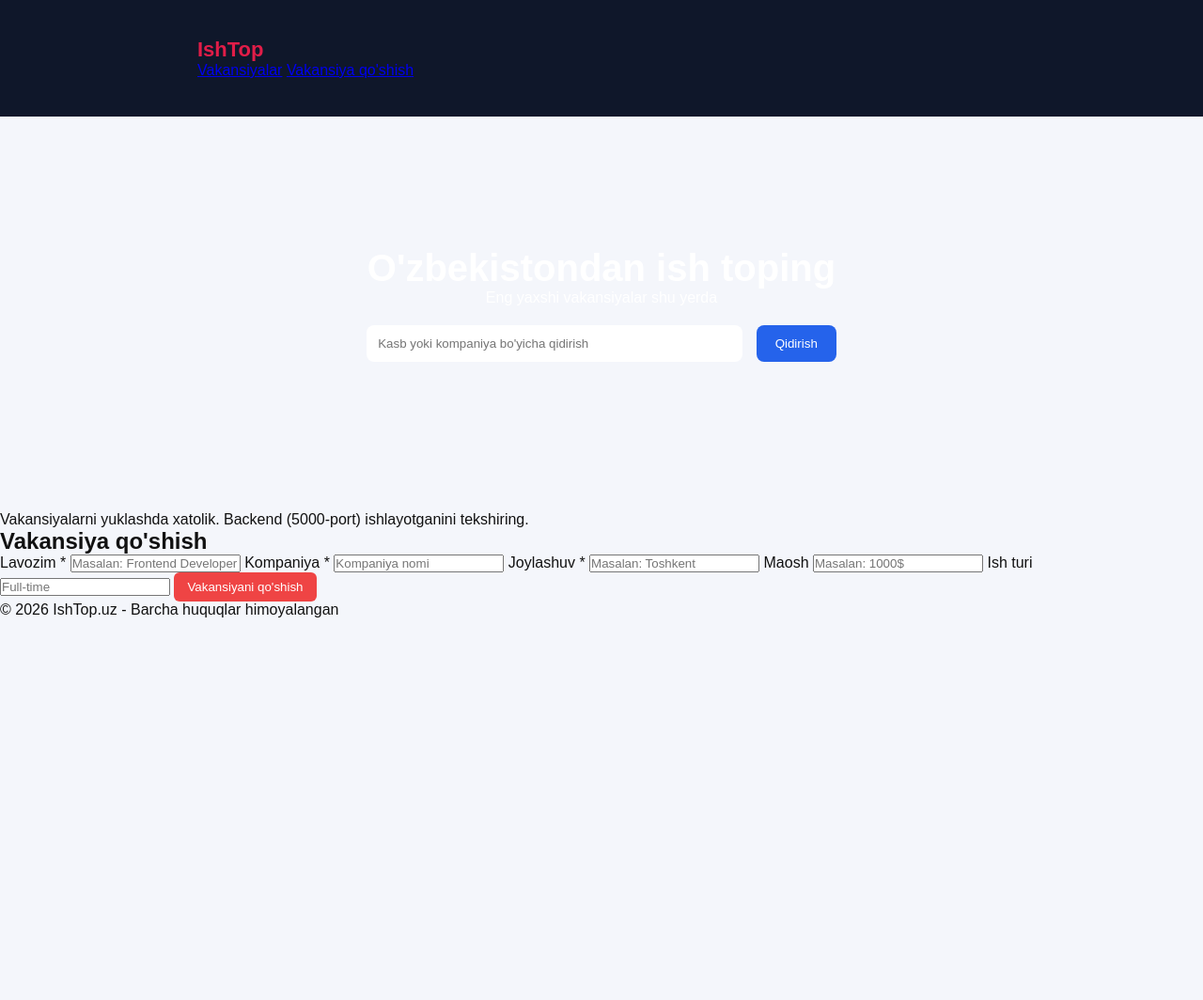
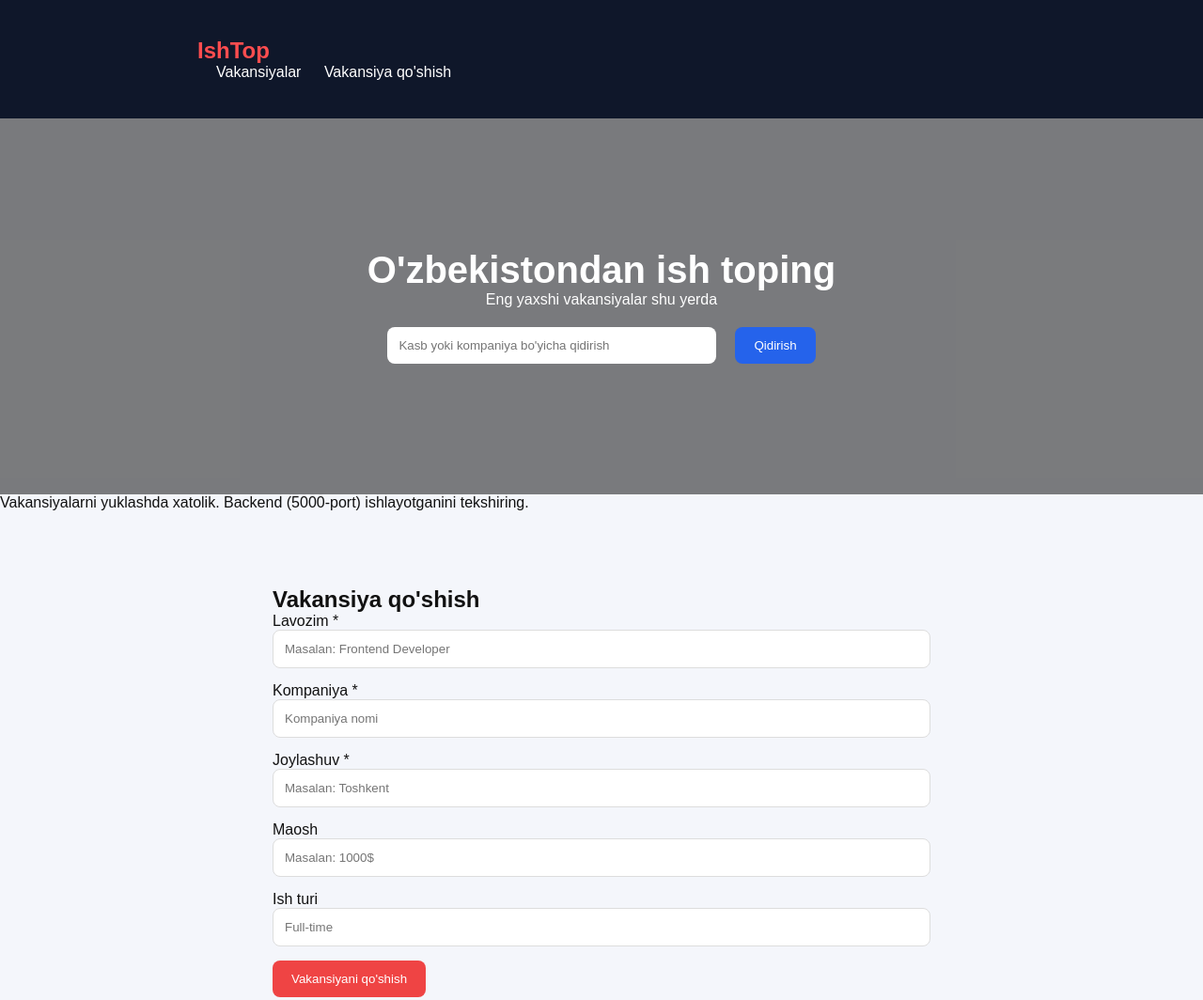
Before and after one commit to habibullokobiljonov-a11y/ishtop, a website: page index.html in a window 1280 px wide. Shown: the top 1064 px of the page at 94% size. Before the commit the page ends 800 px from the top, so only its background shows below. Drawn offline with Linux system fonts and the light colour scheme; no server answers.

Commit message:
fix job card design

```diff
--- a/script.js
+++ b/script.js
@@ -63,8 +63,8 @@ function renderJobs(jobs) {
             <h3 class="job-card-title">${escapeHtml(job.title)}</h3>
             <p class="job-card-company">Kompaniya: ${escapeHtml(job.company)}</p>
             <p class="job-card-location">Joylashuv: ${escapeHtml(job.location)}</p>
-            <p class="job-card-type"><span class="job-type">${escapeHtml(job.type || "Full-time")}</span></p>
-            <p class="job-card-salary"><span class="salary">${escapeHtml(job.salary || "Kelishiladi")}</span></p>
+            <p class="job-card-type">Ish turi: ${escapeHtml(job.type || "Full-time")}</p>
+            <p class="job-card-salary">Maosh: ${escapeHtml(job.salary || "Kelishiladi")}</p>
             <button class="job-card-delete" data-id="${job.id}">Delete</button>
         `;
         jobsContainer.appendChild(card);
--- a/style.css
+++ b/style.css
@@ -129,9 +129,8 @@ button{
 }
 .jobs-grid{
 display:grid;
-grid-template-columns:repeat(auto-fit, minmax(320px,1fr));
+grid-template-columns:repeat(auto-fit,minmax(280px,1fr));
 gap:20px;
-margin-top:20px;
 }
 
 .job-card{
@@ -202,3 +201,113 @@ transition:0.3s;
 transform:translateY(-5px);
 box-shadow:0 15px 35px rgba(0,0,0,0.15);
 }
+.navbar{
+display:flex;
+justify-content:space-between;
+align-items:center;
+max-width:1200px;
+margin:auto;
+padding:15px 20px;
+}
+
+.logo{
+font-size:24px;
+font-weight:bold;
+color:#ff4d4f;
+}
+
+nav a{
+margin-left:20px;
+text-decoration:none;
+color:white;
+font-weight:500;
+}
+.job-card{
+background:white;
+padding:20px;
+border-radius:12px;
+box-shadow:0 5px 15px rgba(0,0,0,0.08);
+transition:0.2s;
+}
+
+.job-card:hover{
+transform:translateY(-3px);
+}
+
+.job-card-title{
+font-size:18px;
+font-weight:600;
+margin-bottom:10px;
+}
+
+.job-card-company,
+.job-card-location{
+color:#666;
+font-size:14px;
+margin-bottom:5px;
+}
+.hero{
+background:url('job-bg.jpg') center/cover no-repeat;
+padding:120px 20px;
+text-align:center;
+color:white;
+position:relative;
+}
+
+.hero::before{
+content:"";
+position:absolute;
+top:0;
+left:0;
+width:100%;
+height:100%;
+background:rgba(0,0,0,0.5);
+}
+
+.hero-content{
+position:relative;
+z-index:2;
+}
+.search-box{
+display:flex;
+justify-content:center;
+margin-top:20px;
+gap:10px;
+}
+
+.search-box input{
+width:350px;
+padding:12px;
+border-radius:8px;
+border:none;
+}
+
+.search-box button{
+background:#2563eb;
+color:white;
+border:none;
+padding:12px 20px;
+border-radius:8px;
+cursor:pointer;
+}
+.add-job-section{
+max-width:700px;
+margin:80px auto;
+}
+
+.add-job-form input{
+width:100%;
+padding:12px;
+margin-bottom:15px;
+border-radius:8px;
+border:1px solid #ddd;
+}
+
+.add-job-form button{
+background:#ef4444;
+color:white;
+border:none;
+padding:12px 20px;
+border-radius:8px;
+cursor:pointer;
+}
```
